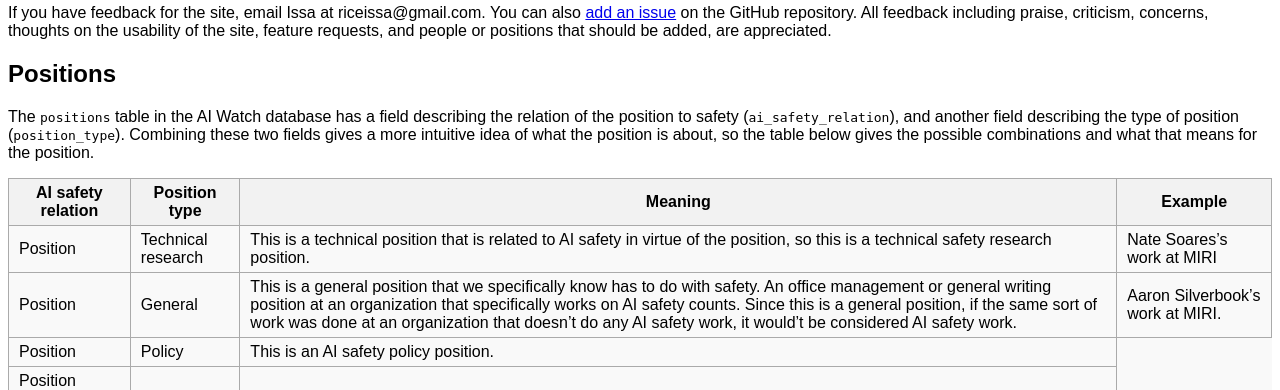
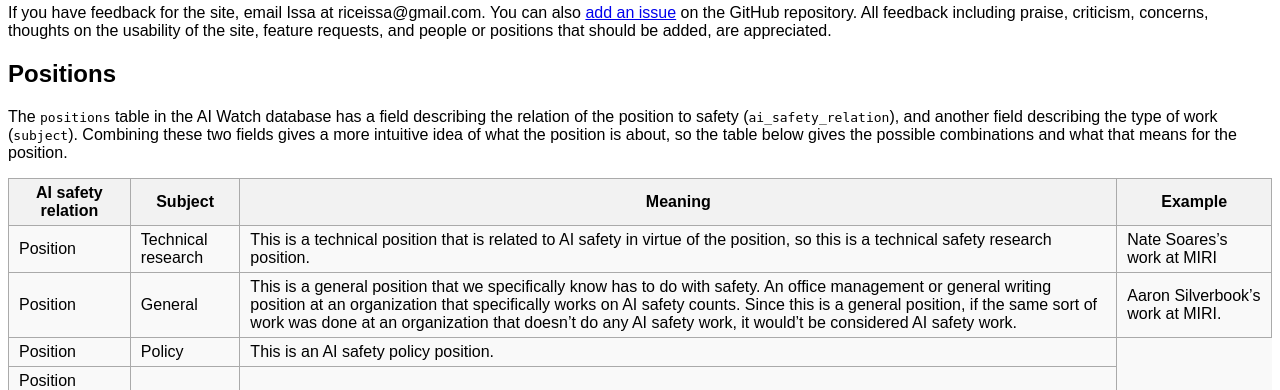
Before and after one commit to dogrecajb/aiwatch, a PHP site: page /about/ in a window 1280 px wide. Shown: the part 1173-1563 px from the top of the page. Run offline with PHP 8.4, Linux system fonts and the light colour scheme; some libraries are stand-ins or nearby versions.

Commit message:
update terminology

```diff
--- a/access-portal/about/index.php
+++ b/access-portal/about/index.php
@@ -98,7 +98,7 @@
   The <code>positions</code> table in the AI Watch database has a
   field describing the relation of the position to safety
   (<code>ai_safety_relation</code>), and another field describing the
-  type of position (<code>position_type</code>).  Combining these two
+  type of work (<code>subject</code>).  Combining these two
   fields gives a more intuitive idea of what the position is about, so
   the table below gives the possible combinations and what that means
   for the position.
@@ -107,7 +107,7 @@
 <table>
   <thead>
     <th>AI safety relation</th>
-    <th>Position type</th>
+    <th>Subject</th>
     <th>Meaning</th>
     <th>Example</th>
   </thead>
```
